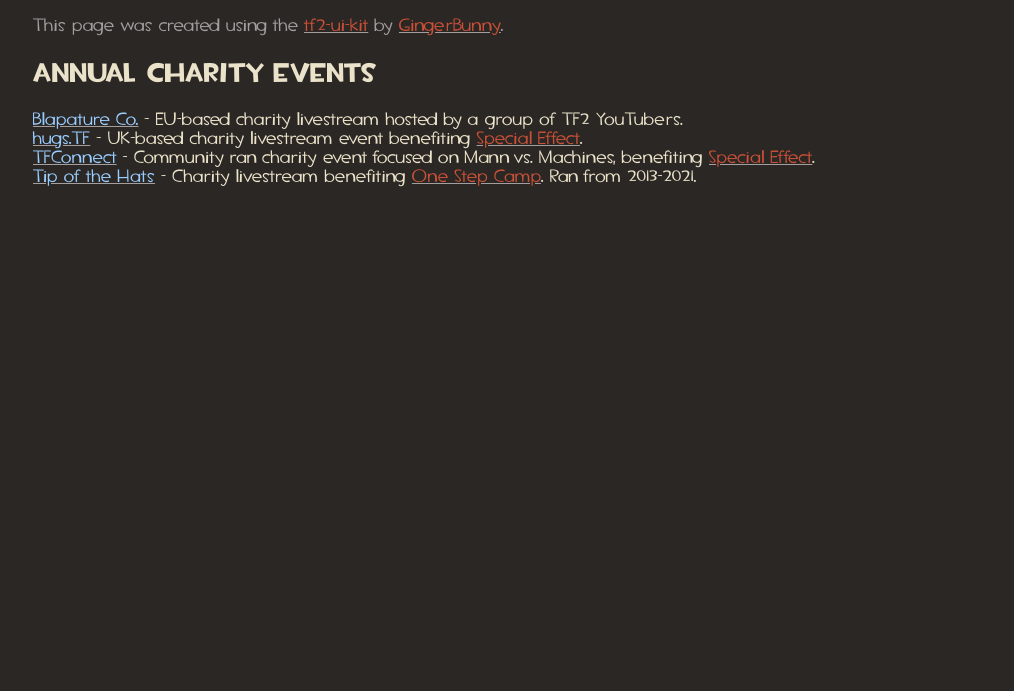
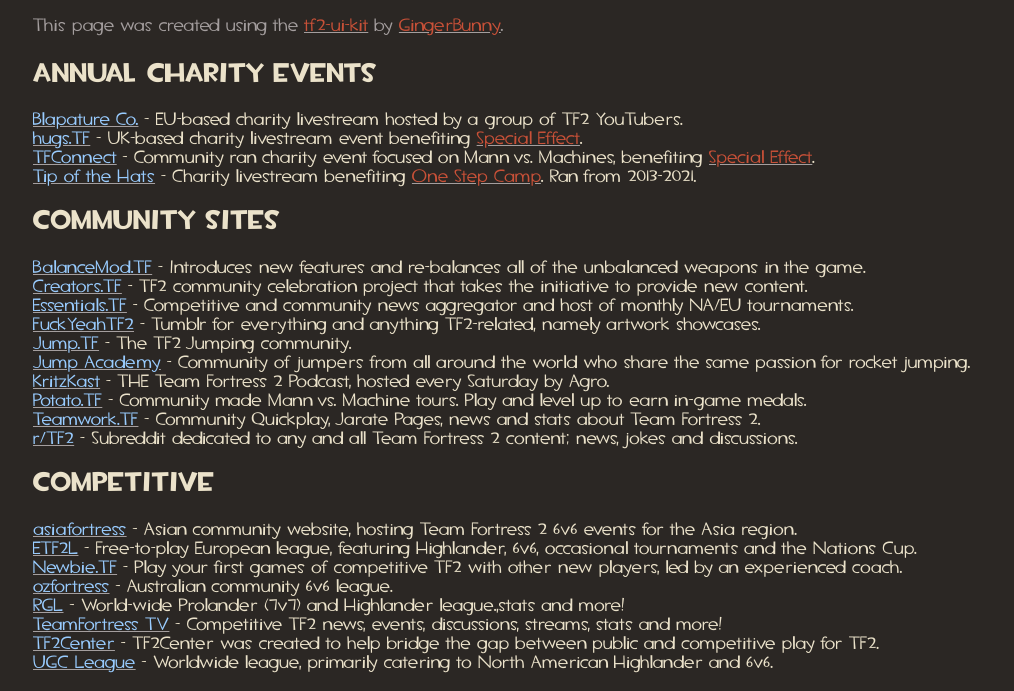
Before and after one commit to CriticalFlaw/awesome-tf2, a plain HTML site: page docs/index.html in a window 1280 px wide. Shown: the part 136-827 px from the top of the page, without its empty margins (127-1141 px from the left). Before the commit the page ends 800 px from the top, so only its background shows below. Drawn offline with Linux system fonts and the light colour scheme.

Commit message:
Update index.html

```diff
--- a/docs/index.html
+++ b/docs/index.html
@@ -33,6 +33,30 @@
 				<li><a href="https://twitter.com/TF_Connect"><span class="att-positive">TFConnect</span></a> - Community ran charity event focused on Mann vs. Machines, benefiting <a href="https://specialeffect.org.uk/"><span class="highlight">Special Effect</span></a>.</li>
 				<li><a href="https://tipofthehats.org/"><span class="att-positive">Tip of the Hats</span></a> - Charity livestream benefiting <a href="https://camponestep.org/"><span class="highlight">One Step Camp</span></a>. Ran from 2013-2021.</li>
 			</ul>
+            <h2>Community Sites</h2>
+			<ul class="item-info-stats">
+				<li><a href="https://balancemod.tf/"><span class="att-positive">BalanceMod.TF</span></a> - Introduces new features and re-balances all of the unbalanced weapons in the game.</li>
+				<li><a href="https://creators.tf/"><span class="att-positive">Creators.TF</span></a> - TF2 community celebration project that takes the initiative to provide new content.</li>
+				<li><a href="https://twitter.com/tf2essentials"><span class="att-positive">Essentials.TF</span></a> - Competitive and community news aggregator and host of monthly NA/EU tournaments.</li>
+				<li><a href="https://fuckyeahtf2.tumblr.com/"><span class="att-positive">FuckYeahTF2</span></a> - Tumblr for everything and anything TF2-related, namely artwork showcases.</li>
+				<li><a href="https://jump.tf/"><span class="att-positive">Jump.TF</span></a> - The TF2 Jumping community.</li>
+				<li><a href="https://jumpacademy.tf/"><span class="att-positive">Jump Academy</span></a> - Community of jumpers from all around the world who share the same passion for rocket jumping.</li>
+				<li><a href="https://kritzkast.com/"><span class="att-positive">KritzKast</span></a> - THE Team Fortress 2 Podcast, hosted every Saturday by Agro.</li>
+				<li><a href="https://potato.tf/servers"><span class="att-positive">Potato.TF</span></a> - Community made Mann vs. Machine tours. Play and level up to earn in-game medals.</li>
+				<li><a href="https://teamwork.tf/"><span class="att-positive">Teamwork.TF</span></a> - Community Quickplay, Jarate Pages, news and stats about Team Fortress 2.</li>
+				<li><a href="https://reddit.com/r/tf2/"><span class="att-positive">r/TF2</span></a> - Subreddit dedicated to any and all Team Fortress 2 content; news, jokes and discussions.</li>
+			</ul>
+            <h2>Competitive</h2>
+			<ul class="item-info-stats">
+				<li><a href="https://asiafortress.com/"><span class="att-positive">asiafortress</span></a> - Asian community website, hosting Team Fortress 2 6v6 events for the Asia region.</li>
+				<li><a href="https://etf2l.org/"><span class="att-positive">ETF2L</span></a> - Free-to-play European league, featuring Highlander, 6v6, occasional tournaments and the Nations Cup.</li>
+				<li><a href="https://newbie.tf/"><span class="att-positive">Newbie.TF</span></a> - Play your first games of competitive TF2 with other new players, led by an experienced coach.</li>
+				<li><a href="https://ozfortress.com/"><span class="att-positive">ozfortress</span></a> - Australian community 6v6 league.</li>
+				<li><a href="https://rgl.gg/"><span class="att-positive">RGL</span></a> - World-wide Prolander (7v7) and Highlander league.,stats and more!</li>
+				<li><a href="https://teamfortress.tv/"><span class="att-positive">TeamFortress TV</span></a> - Competitive TF2 news, events, discussions, streams, stats and more!</li>
+				<li><a href="https://tf2center.com/lobbies"><span class="att-positive">TF2Center</span></a> - TF2Center was created to help bridge the gap between public and competitive play for TF2.</li>
+				<li><a href="https://ugcleague.com/"><span class="att-positive">UGC League</span></a> - Worldwide league, primarily catering to North American Highlander and 6v6.</li>
+			</ul>
         </div>
     </body>
 </html>
```
